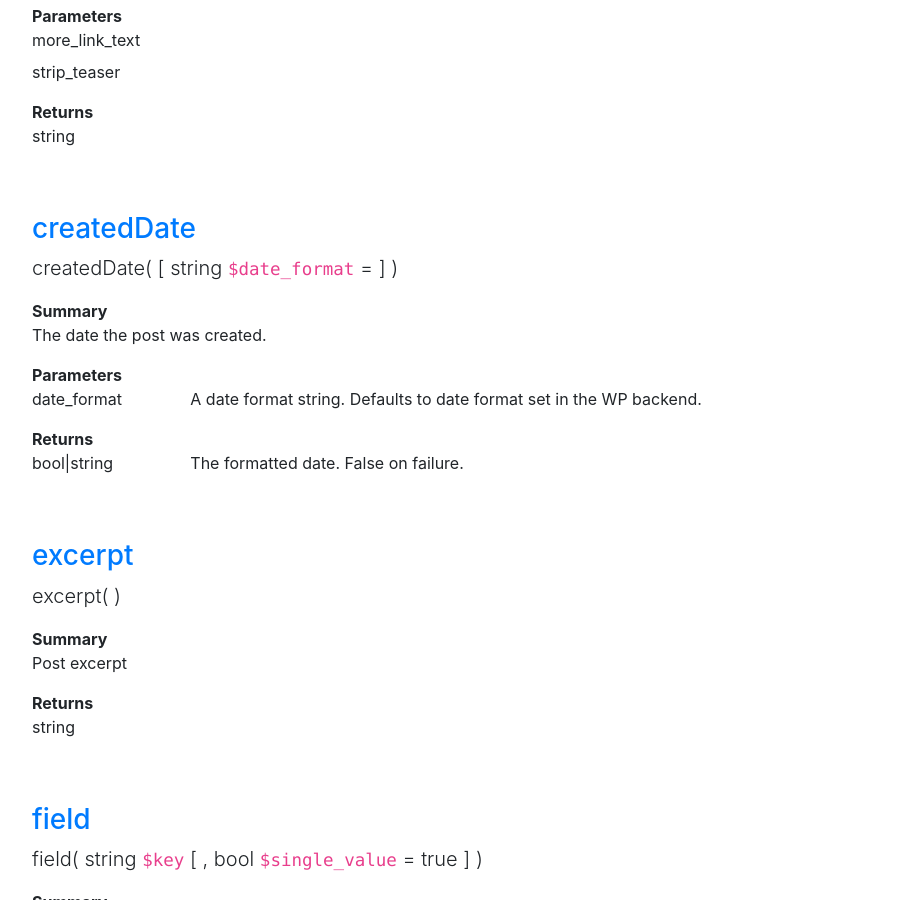
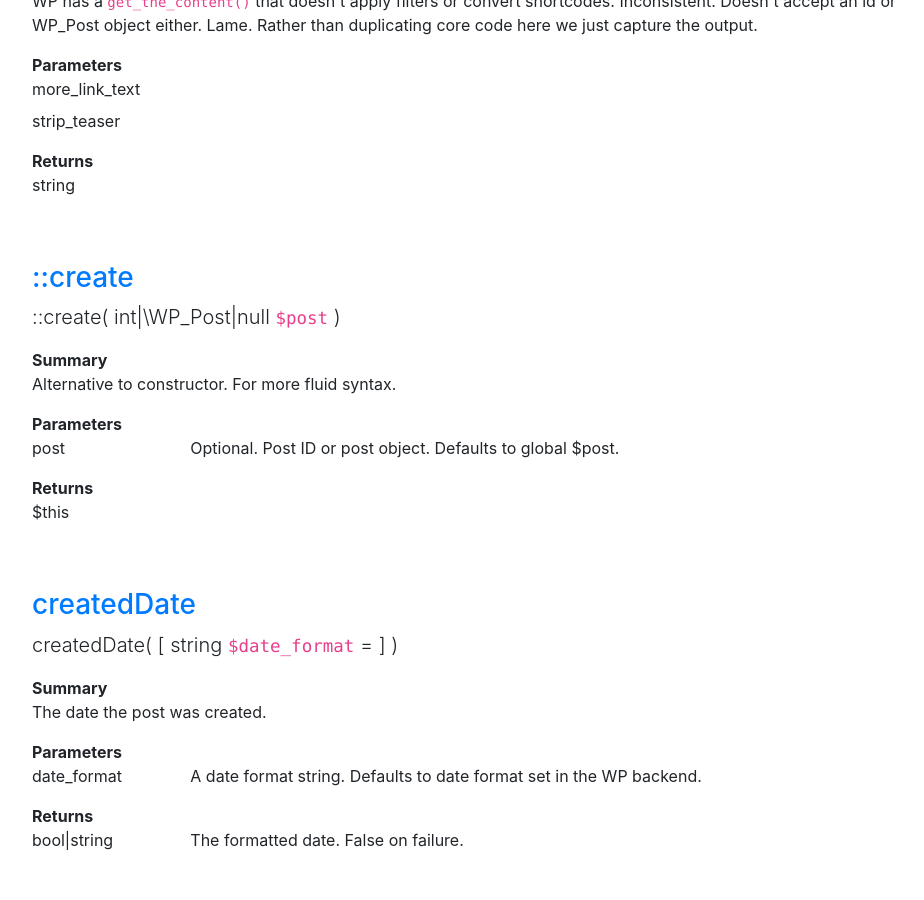
Before and after one commit to JoshMoreno/wpdev, a Jekyll site: the page built from docs/models/post.liquid, in a window 1280 px wide and 900 px high, scrolled down 2937 px. Shown: the whole window, without its empty margins (243-1167 px from the left). Built offline with Jekyll 4.4.1, drawn with Linux system fonts in a browser that asks for light colours; some of the changed text lies outside the part shown.

Commit message:
added static factory method for Post

```diff
--- a/docs/_data/models/Post.yaml
+++ b/docs/_data/models/Post.yaml
@@ -7,6 +7,21 @@ methods:
         summary: Constructor.
         description: ''
         visibility: public
+        args:
+            -
+                name: post
+                description: 'Optional. Post ID or post object. Defaults to global $post.'
+                type: int|\WP_Post|null
+                default: null
+    -
+        name: create
+        summary: 'Alternative to constructor. For more fluid syntax.'
+        description: ''
+        visibility: public
+        static: true
+        return:
+            type: $this
+            description: ''
         args:
             -
                 name: post
```
Also changed, not shown: 1 other file.
